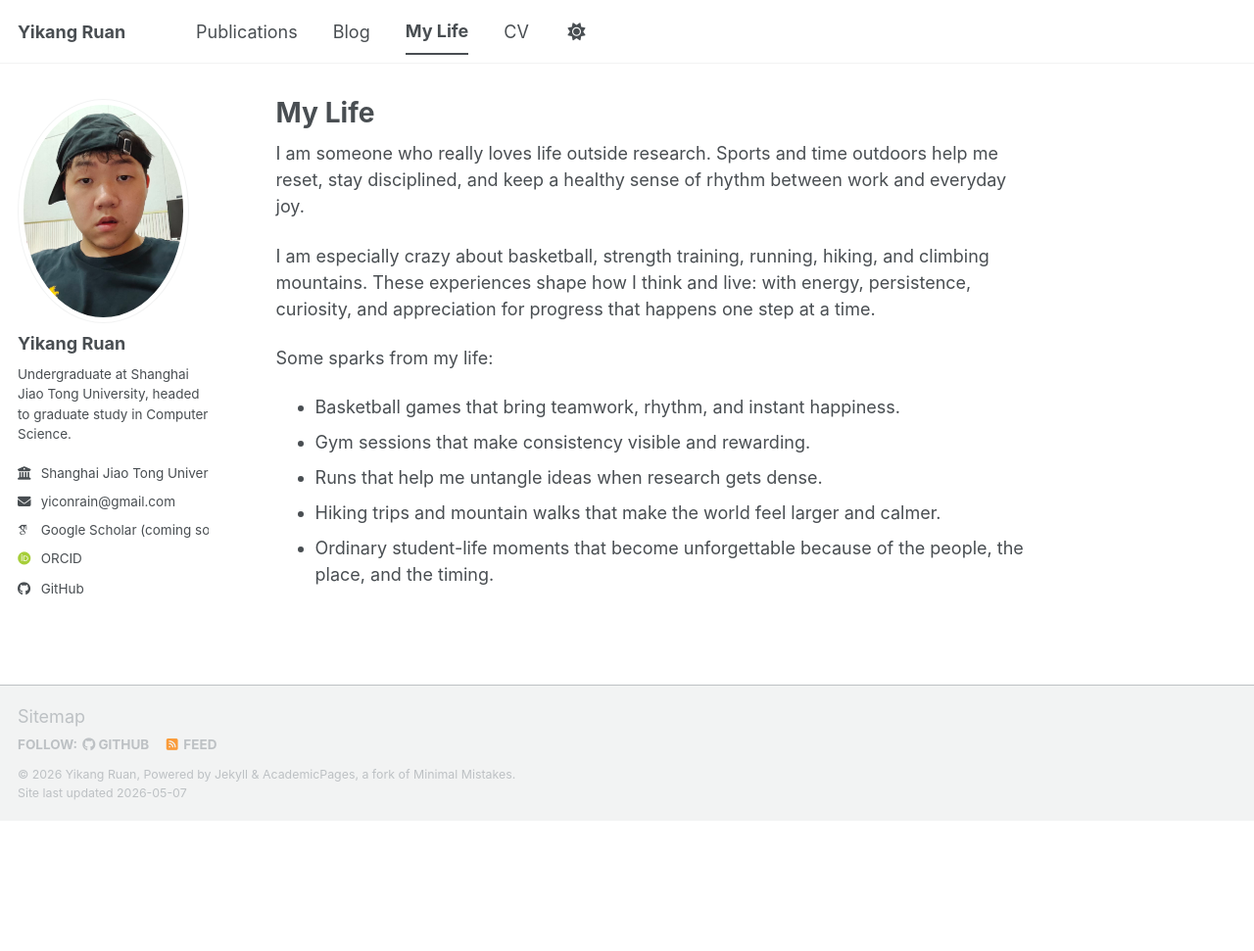
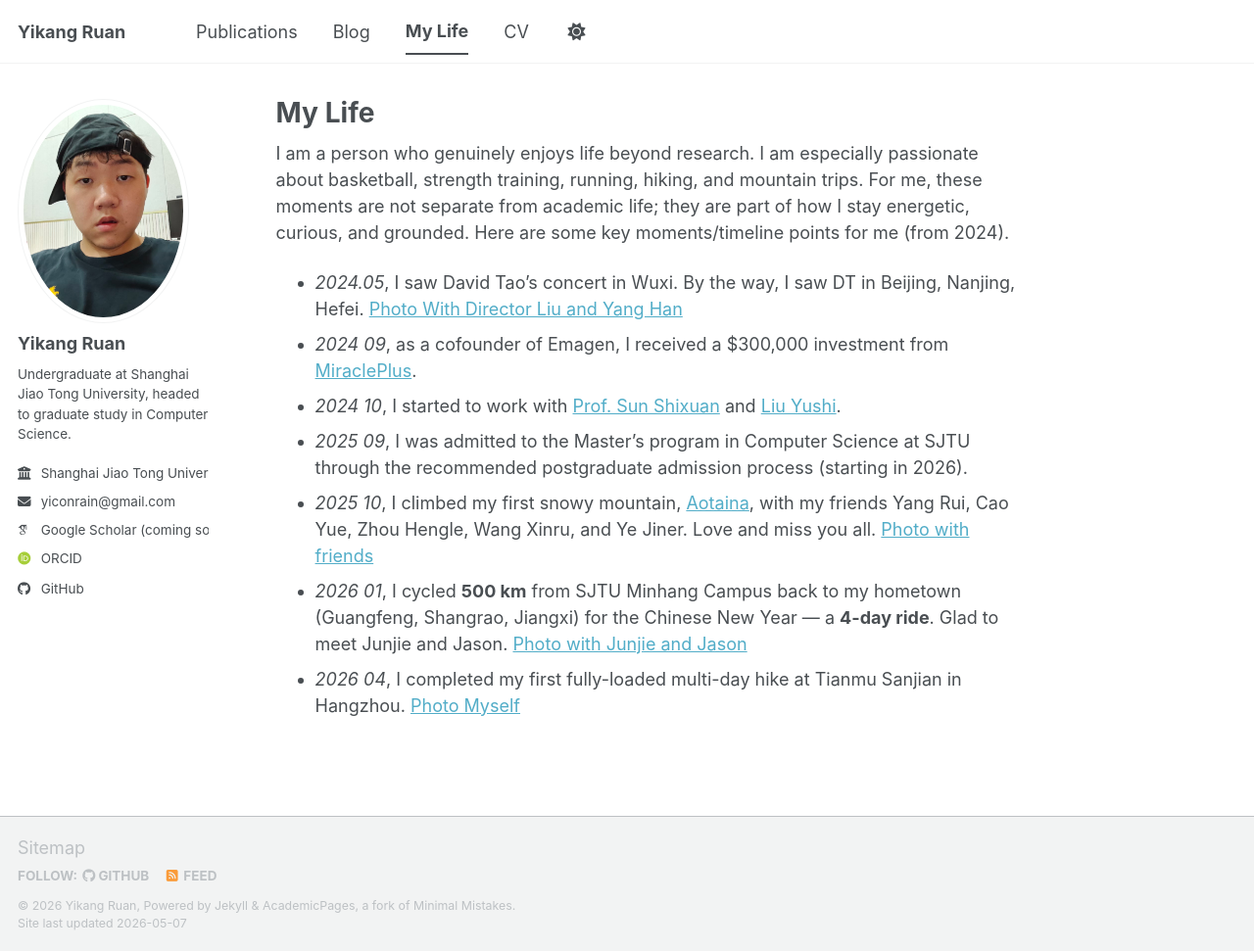
Before and after one commit to YiconRain/YiconRain.github.io, a Jekyll site: the page built from _pages/my-life.md, in a window 1280 px wide and 971 px high. Shown: the whole window at 98% size. Built offline with Jekyll 4.4.1, drawn with Linux system fonts in a browser that asks for light colours; some web fonts are replaced; a script bundle is joined from its source files by our own code; library files that are not in the unit come from our copies.

Commit message:
refresh my-life

```diff
--- a/_pages/my-life.md
+++ b/_pages/my-life.md
@@ -5,14 +5,13 @@ permalink: /my-life/
 author_profile: true
 ---
 
-I am someone who really loves life outside research. Sports and time outdoors help me reset, stay disciplined, and keep a healthy sense of rhythm between work and everyday joy.
 
-I am especially crazy about basketball, strength training, running, hiking, and climbing mountains. These experiences shape how I think and live: with energy, persistence, curiosity, and appreciation for progress that happens one step at a time.
+I am a person who genuinely enjoys life beyond research. I am especially passionate about basketball, strength training, running, hiking, and mountain trips. For me, these moments are not separate from academic life; they are part of how I stay energetic, curious, and grounded. Here are some key moments/timeline points for me (from 2024).
 
-Some sparks from my life:
-
-- Basketball games that bring teamwork, rhythm, and instant happiness.
-- Gym sessions that make consistency visible and rewarding.
-- Runs that help me untangle ideas when research gets dense.
-- Hiking trips and mountain walks that make the world feel larger and calmer.
-- Ordinary student-life moments that become unforgettable because of the people, the place, and the timing.
+- *2024.05*, I saw David Tao's concert in Wuxi. By the way, I saw DT in Beijing, Nanjing, Hefei. [Photo With Director Liu and Yang Han](/files/DT_concert_in_wuxi.jpg)
+- *2024 09*, as a cofounder of Emagen, I received a $300,000 investment from [MiraclePlus](https://www.miracleplus.com/).
+- *2024 10*, I started to work with [Prof. Sun Shixuan](https://shixuansun.github.io/) and [Liu Yushi](https://ziliuziliu.github.io/).
+- *2025 09*, I was admitted to the Master's program in Computer Science at SJTU through the recommended postgraduate admission process (starting in 2026).
+- *2025 10*, I climbed my first snowy mountain, [Aotaina](https://baike.baidu.com/item/%E5%A5%A5%E5%A4%AA%E5%A8%9C/10106794), with my friends Yang Rui, Cao Yue, Zhou Hengle, Wang Xinru, and Ye Jiner. Love and miss you all. [Photo with friends](/files/Aotaina_friends.jpg)
+- *2026 01*, I cycled **500 km** from SJTU Minhang Campus back to my hometown (Guangfeng, Shangrao, Jiangxi) for the Chinese New Year — a **4-day ride**. Glad to meet Junjie and Jason. [Photo with Junjie and Jason](/files/riding_home.jpg)
+- *2026 04*, I completed my first fully-loaded multi-day hike at Tianmu Sanjian in Hangzhou. [Photo Myself](files/tianmu.jpg)
```
